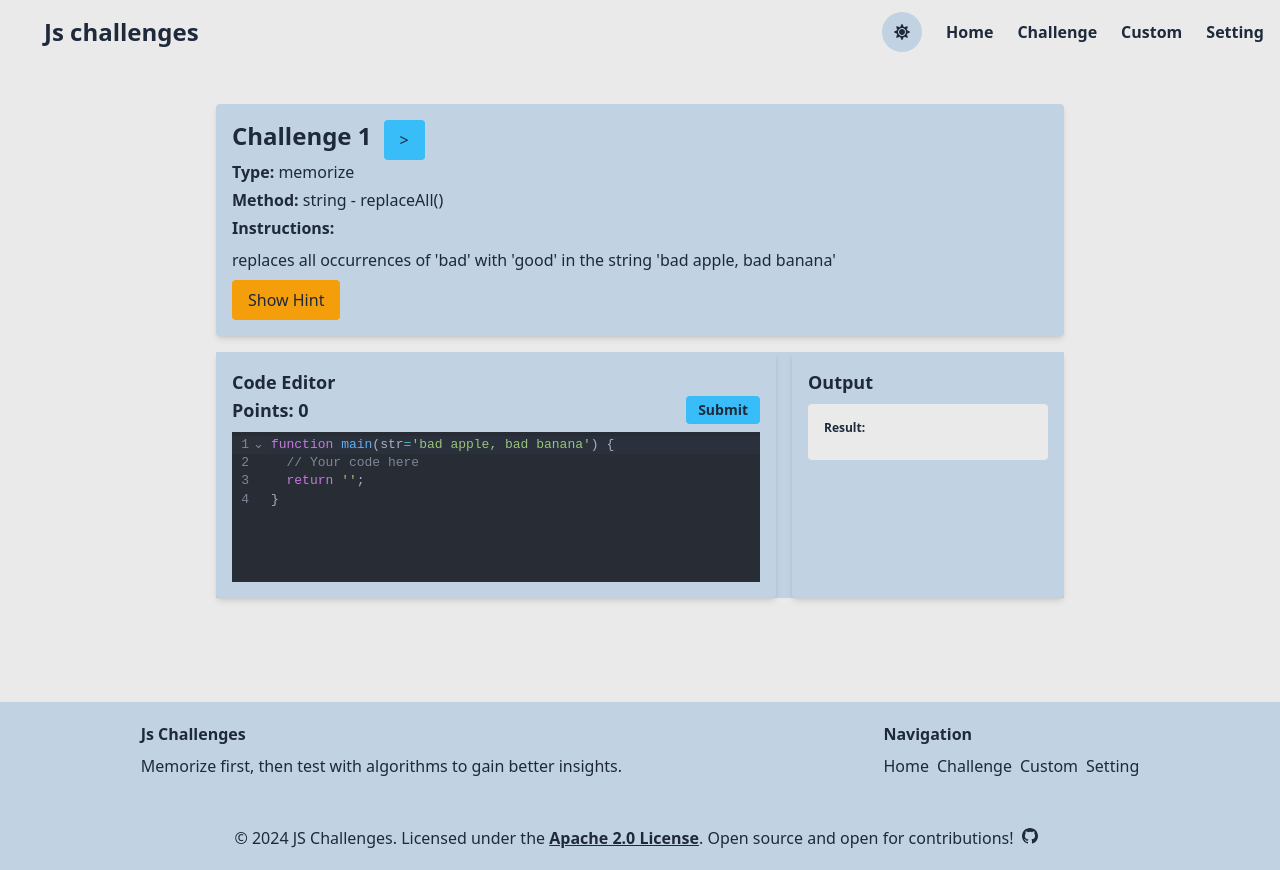
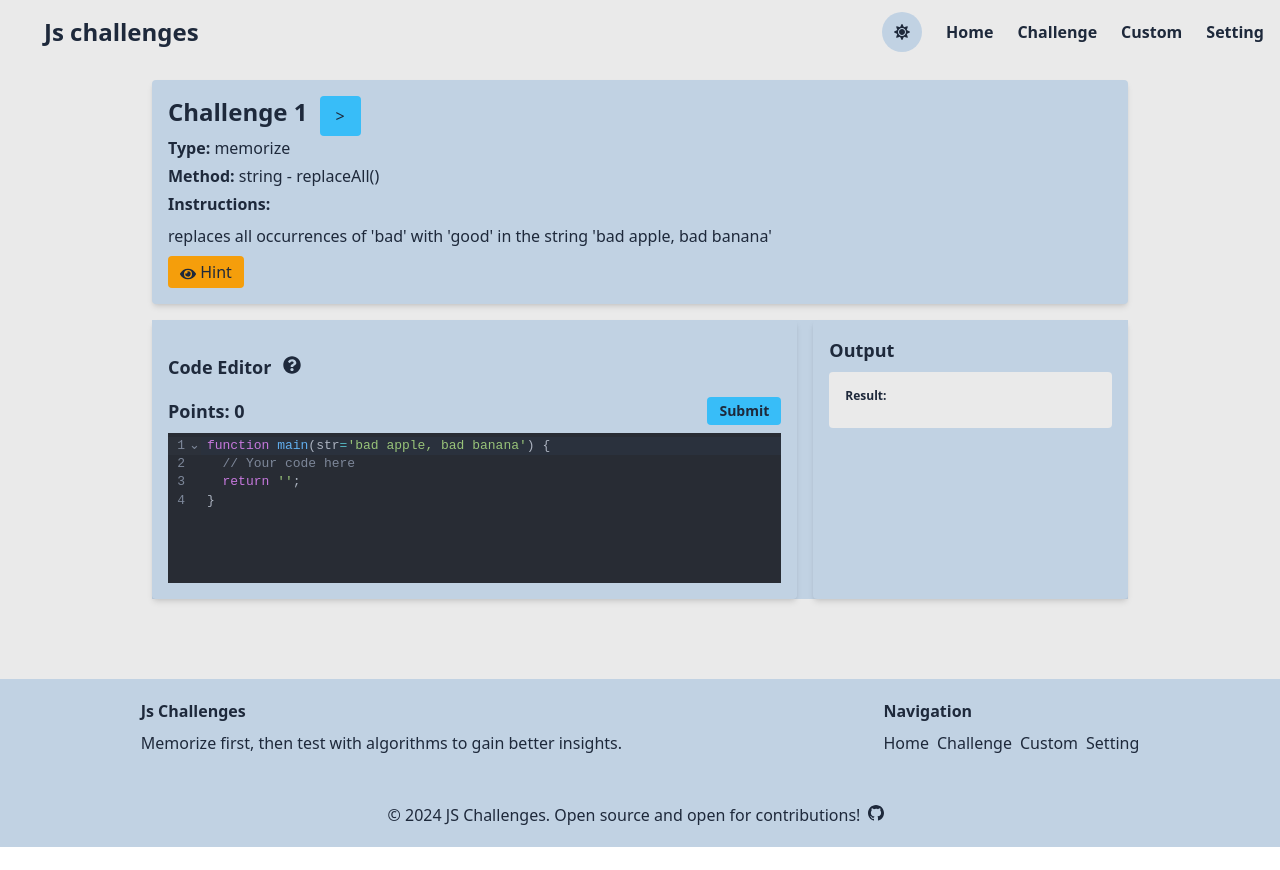
Before and after one commit to Kalugy/js-challenges, a React (Vite) app: page /challenge in a window 1280 px wide. After the commit the page ends 847 px from the top, so only its background shows below. Built offline with nearby package versions, Linux system fonts and the light colour scheme.

Commit message:
fixing challenges issues

```diff
--- a/src/Footer.jsx
+++ b/src/Footer.jsx
@@ -46,16 +46,7 @@ const Footer = () => {
 
       {/* Copyright Section */}
       <div className="mt-8 text-center ">
-        &copy; {new Date().getFullYear()} JS Challenges. Licensed under the{" "}
-        <a
-          href="https://www.apache.org/licenses/LICENSE-2.0"
-          target="_blank"
-          rel="noopener noreferrer"
-          className="underline font-bold"
-        >
-          Apache 2.0 License
-        </a>
-        . Open source and open for contributions!
+        &copy; {new Date().getFullYear()} JS Challenges. Open source and open for contributions!
         <GitHubLink
           url="https://github.com/Kalugy/js-challenges"
           size={16}
--- a/src/Layout.jsx
+++ b/src/Layout.jsx
@@ -20,7 +20,7 @@ export default function Layout() {
       <Navbar />
 
       {/* Main content area */}
-      <div className={`min-w-80 p-20 mt-15`}>
+      <div className={`min-w-80 py-20 md:p-20 md:mt-15`}>
         <Outlet /> {/* Dynamic content goes here */}
       </div>
 
--- a/src/components/challenge/challenge.jsx
+++ b/src/components/challenge/challenge.jsx
@@ -1,12 +1,12 @@
 import { useState, useEffect } from "react";
 import challenges from "../../constants/challenge.json";
-
 import { useTheme } from "../../context/ThemeContext";
-
 import CodeMirror from "@uiw/react-codemirror";
 import { javascript } from "@codemirror/lang-javascript";
 import { oneDark } from "@codemirror/theme-one-dark";
-
+import HelperButton from "../rehusables/helperButton";
+import SettingsShorcuts from "../settings/SettingsShorcuts";
+import {FaEyeSlash, FaEye} from 'react-icons/fa';
 
 export default function ChallengeComponent() {
   const [currentChallengeIndex, setCurrentChallengeIndex] = useState(0);
@@ -18,13 +18,8 @@ export default function ChallengeComponent() {
   const currentChallenge = challenges[currentChallengeIndex];
 
 
-  const handleCodeChange = (event) => {
-    setUserCode(event.target.value);
-  };
-
   const handleSubmit = () => {
     try {
-      console.log(userCode,'user');
       const userFunction = new Function(`${userCode}\nreturn main;`)();
       const result = Array.isArray(currentChallenge.expectedResult)
         ? JSON.stringify(userFunction())
@@ -95,30 +90,29 @@ export default function ChallengeComponent() {
   };
 
   const handleHintToggle = () => {
-    setShowHint(!showHint);
+    setShowHint(prev => !prev);
   };
 
   const handleKeyDown = (event) => {
-    switch (event.key) {
-      case "ArrowLeft":
     if (event.ctrlKey) {
+      // Check for keys pressed with Ctrl
+      switch (event.key.toLowerCase()) { // Use toLowerCase for case-insensitivity
+        case "arrowleft":
           handlePreviousChallenge();
-        }
           break;
-      case "ArrowRight":
-        if (event.ctrlKey) {
+        case "arrowright":
           handleNextChallenge();
-        }
           break;
-      case "Enter":
-        if (event.ctrlKey) {
+        case "q":
           handleSubmit();
-        }else if (event.shiftKey) {
-          handleRun();
-        }
+          break;
+        case "h":
+          event.preventDefault();
+          handleHintToggle();
           break;
         default:
           break;
+      }
     }
   };
 
@@ -130,10 +124,12 @@ export default function ChallengeComponent() {
     return () => {
       window.removeEventListener("keydown", listener);
     };
-  }, [currentChallengeIndex]); // Empty dependency array ensures this runs only once
+  }, [currentChallengeIndex, userCode]); // Empty dependency array ensures this runs only once
+
+
 
   return (
-    <div className="p-6 max-w-4xl mx-auto">
+<div className="px-6 max-w-screen-md md:max-w-screen-lg mx-auto">
     <div
         className="p-4 rounded shadow-md mb-4"
         style={{
@@ -170,12 +166,20 @@ export default function ChallengeComponent() {
         <p className="mb-2">{currentChallenge.instruction}</p>
         <button
           onClick={handleHintToggle}
-          className=" px-4 py-2 rounded "
+          className="px-3 py-1 rounded "
           style={{
             backgroundColor: theme.btnAlertColor,
           }}
         >
-          {showHint ? "Hide Hint" : "Show Hint"}
+          {showHint ? (
+            <>
+              <FaEyeSlash className="inline-block"/> Hide
+            </>
+          ) : (
+            <>
+              <FaEye className="inline-block" /> Hint
+            </>
+          )}
         </button>
       </div>
 
@@ -183,7 +187,7 @@ export default function ChallengeComponent() {
         <div
           className="p-4 rounded shadow-md mb-4"
           style={{
-            backgroundColor: theme.secondaryBg,
+            backgroundColor: theme.btnAlertColor,
           }}
         >
           <h3 className="text-xl font-semibold mb-2">Hint</h3>
@@ -191,22 +195,6 @@ export default function ChallengeComponent() {
         </div>
       )}
 
-      {/* <textarea
-        value={userCode}
-        onChange={handleCodeChange}
-        onKeyDown={(e) => {
-          if (e.shiftKey && e.key === "Enter") {
-            e.preventDefault();
-            console.log("Shift+Enter was pressed");
-          }
-        }}
-        rows="5"
-        className="w-full p-2 border rounded mb-4"
-        style={{
-          backgroundColor: theme.secondaryBg,
-          color: theme.color
-        }}
-      ></textarea> */}
       <div className="">
       {/* Layout Wrapper */}
       <div className="grid grid-cols-1 lg:grid-cols-3 gap-4"
@@ -217,25 +205,15 @@ export default function ChallengeComponent() {
       >
         {/* Code Editor Section */}
         <div className="lg:col-span-2 rounded shadow-md p-4"
-          // style={{
-          //   backgroundColor: theme.secondaryBg,
-          // }}
         >
           <h2 className="text-lg font-semibold mb-2 ">
             Code Editor
+            <HelperButton label="" className="ml-2 my-4">
+              <SettingsShorcuts />
+            </HelperButton>
             <div className="flex space-x-4 justify-between items-center">
-
               Points: {points}
               <div className="flex space-x-4">
-              {/* <button
-                onClick={handleRun}
-                className="px-4 py-2 rounded hover:bg-blue-600"
-                style={{
-                  backgroundColor: theme.btnColor,
-                }}
-              >
-                Run
-              </button> */}
               <button
                 onClick={()=>handleSubmit()}
                 className="text-sm px-3 py-1 rounded hover:bg-blue-600"
@@ -286,31 +264,9 @@ export default function ChallengeComponent() {
                 {feedback}
             </p>
           </div>
-          {/* <h2 className="text-lg font-semibold mb-2 ">
-            Submit
-          </h2> */}
         </div>
       </div>
     </div>
-{/*
-      <CodeMirror
-        value={userCode}
-        height="150px"
-        theme={theme.currentTheme === "dark" || "custom" ? oneDark : "light"}
-        extensions={[javascript()]}
-        onChange={(value) => setUserCode(value)}
-        options={{
-          lineNumbers: true,
-          indentWithTabs: true,
-          tabSize: 2,
-        }}
-      />
-      {feedback &&
-        <div className="flex flex-col w-100 bg-slate-500 m-2 rounded">
-          <p className="text-xs text-white p-2 font-bold">Output: </p>
-          <p className="text-lg text-white p-2 ">{feedback}</p>
-        </div>
-      } */}
 
 
     </div>
--- /dev/null
+++ b/src/components/rehusables/helperButton.jsx
@@ -0,0 +1,29 @@
+import React from "react";
+import { FaQuestionCircle } from "react-icons/fa";
+import { useTheme } from '../../context/ThemeContext';
+
+const HelperButton = ({ label = '', children, className }) => {
+  const { theme } = useTheme();
+  return (
+    <div className={`relative inline-block group ${className}`}>
+      {/* Button */}
+      <button className={`px-1 py-1 rounded `}>
+        <FaQuestionCircle />
+        {label}
+      </button>
+
+      {/* Tooltip (Instructions) */}
+      <div
+       className="absolute left-1/2 transform -translate-x-1/2 mt-2 hidden group-hover:block text-sm rounded p-2 shadow-lg z-10 whitespace-normal max-w-lg"
+        style={{
+          backgroundColor: theme.background,
+          color: theme.textColor
+        }}
+      >
+        {children}
+      </div>
+    </div>
+  );
+};
+
+export default HelperButton;
--- a/src/components/settings/SettingsShorcuts.jsx
+++ b/src/components/settings/SettingsShorcuts.jsx
@@ -1,14 +1,15 @@
 import React, { useState } from "react";
 import { useTheme } from "../../context/ThemeContext";
+import { shortcutsConstant } from "../../constants/generalContants";
 
 export default function SettingsShorcuts() {
   const { theme } = useTheme()
   // Initial shortcut settings
   const [shortcuts, setShortcuts] = useState({
-    previousChallenge: "Ctrl + ArrowLeft",
-    nextChallenge: "Ctrl + ArrowRight",
-    submit: "Ctrl + Enter",
-    run: "Shift + Enter",
+    previousChallenge: shortcutsConstant.previousChallenge,
+    nextChallenge: shortcutsConstant.nextChallenge,
+    submit: shortcutsConstant.submit,
+    hint: shortcutsConstant.hint
   });
 
   // Handle user input change for shortcuts
@@ -48,12 +49,10 @@ export default function SettingsShorcuts() {
           value={shortcuts.submit}
           onInputChange={(value) => handleInputChange("submit", value)}
         />
-
-        {/* Run */}
         <ShortcutRow
-          label="Run"
-          value={shortcuts.run}
-          onInputChange={(value) => handleInputChange("run", value)}
+          label="Show hint"
+          value={shortcuts.hint}
+          onInputChange={(value) => handleInputChange("hint", value)}
         />
       </div>
     </div>
--- a/src/constants/generalContants.js
+++ b/src/constants/generalContants.js
@@ -23,7 +23,7 @@ export const themes = {
     secondaryBg: "#020718",
     btnColor: "#3B82F6",
     btnDangerColor: "#EF4444",
-    btnAlertColor: "#c48200",
+    btnAlertColor: "#a57a2b",
     textSize: 'text-md'
   },
   custom: {
@@ -36,3 +36,10 @@ export const themes = {
     textSize: 'text-md'
   },
 };
+
+export const shortcutsConstant = {
+  submit: "Ctrl + Q",
+  previousChallenge: "Ctrl + Arrow Left",
+  nextChallenge: "Ctrl + Arrow Right",
+  hint: "Ctrl + H",
+}
```
Also changed, not shown: 1 other file (tests, documents, lock files or other folders). Lines whose indentation alone changed are shown as unchanged.
